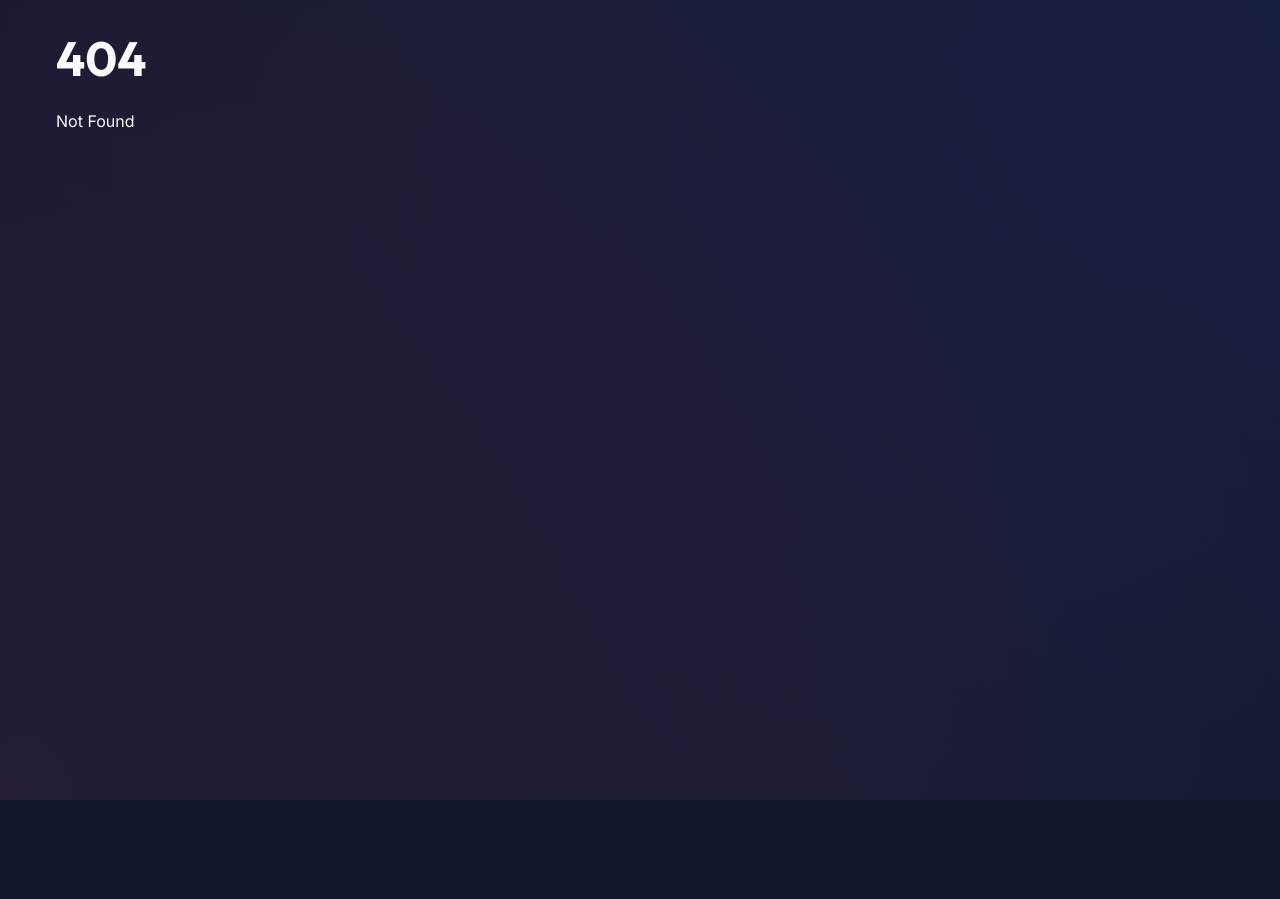
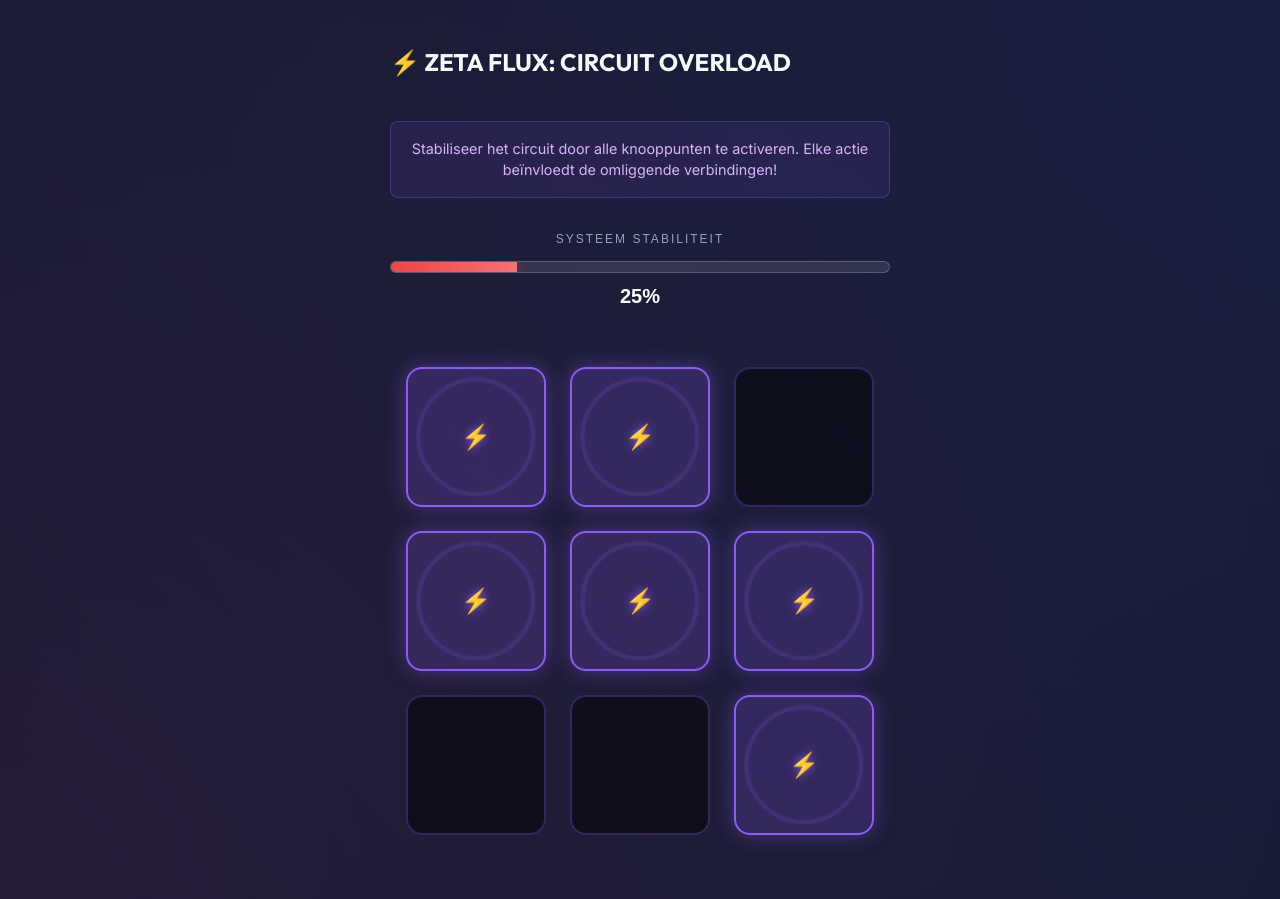
Before and after one commit to x4b5/game2026, a SvelteKit app: page /game/zeta-flux-33/circuit-overload in a window 1280 px wide. Before the commit this address had no page. Before the commit the page ends 800 px from the top, so only its background shows below. Built offline with nearby package versions, Linux system fonts and the light colour scheme.

Commit message:
feat: add circuit overload game to zeta flux

```diff
--- /dev/null
+++ b/src/routes/game/zeta-flux-33/circuit-overload/+page.svelte
@@ -0,0 +1,297 @@
+<script lang="ts">
+    import { onMount } from "svelte";
+    import { fade, fly, scale } from "svelte/transition";
+    import GameContainer from "$lib/components/GameContainer.svelte";
+    import { soundManager } from "$lib/utils/SoundManager";
+
+    let gameContainer: any;
+    let nodes = $state<{ id: number; active: boolean; energy: number }[]>([]);
+    let gameActive = $state(false);
+    let stability = $state(100);
+    let timer: any;
+
+    const TARGET_STABILITY = 100;
+
+    function initGame() {
+        nodes = Array.from({ length: 9 }, (_, i) => ({
+            id: i,
+            active: Math.random() > 0.5,
+            energy: Math.floor(Math.random() * 100),
+        }));
+        stability = 50;
+        gameActive = true;
+
+        timer = setInterval(() => {
+            if (gameActive) {
+                stability -= 0.5;
+                if (stability <= 0) {
+                    gameActive = false;
+                    gameContainer?.lose();
+                }
+            }
+        }, 100);
+    }
+
+    function toggleNode(id: number) {
+        if (!gameActive) return;
+
+        nodes[id].active = !nodes[id].active;
+
+        // Influence neighbors
+        const neighbors = getNeighbors(id);
+        neighbors.forEach((nId) => {
+            nodes[nId].active = !nodes[nId].active;
+        });
+
+        checkWin();
+    }
+
+    function getNeighbors(id: number) {
+        const neighbors = [];
+        const row = Math.floor(id / 3);
+        const col = id % 3;
+
+        if (row > 0) neighbors.push(id - 3);
+        if (row < 2) neighbors.push(id + 3);
+        if (col > 0) neighbors.push(id - 1);
+        if (col < 2) neighbors.push(id + 1);
+
+        return neighbors;
+    }
+
+    function checkWin() {
+        const allActive = nodes.every((n) => n.active);
+        if (allActive) {
+            gameActive = false;
+            clearInterval(timer);
+            gameContainer?.win(Math.floor(stability * 100));
+        }
+    }
+
+    onMount(() => {
+        initGame();
+        return () => clearInterval(timer);
+    });
+
+    function handleReset() {
+        initGame();
+    }
+</script>
+
+<div class="circuit-page" in:fade>
+    <GameContainer
+        bind:this={gameContainer}
+        gameId="zeta-circuit"
+        title="⚡ ZETA FLUX: CIRCUIT OVERLOAD"
+        onReset={handleReset}
+    >
+        <div class="game-content">
+            <div class="mission-briefing">
+                <p>
+                    Stabiliseer het circuit door alle knooppunten te activeren.
+                    Elke actie beïnvloedt de omliggende verbindingen!
+                </p>
+            </div>
+
+            <div class="status-panel">
+                <div class="stability-label">SYSTEEM STABILITEIT</div>
+                <div class="stability-bar">
+                    <div
+                        class="stability-fill"
+                        style:width="{stability}%"
+                        class:critical={stability < 30}
+                    ></div>
+                </div>
+                <div class="stability-value">{Math.round(stability)}%</div>
+            </div>
+
+            <div class="nodes-grid">
+                {#each nodes as node (node.id)}
+                    <button
+                        class="node-btn"
+                        class:active={node.active}
+                        onclick={() => toggleNode(node.id)}
+                    >
+                        <div class="node-inner">
+                            <div class="pulse-ring"></div>
+                            {#if node.active}
+                                <span class="bolt">⚡</span>
+                            {/if}
+                        </div>
+                    </button>
+                {/each}
+            </div>
+        </div>
+    </GameContainer>
+</div>
+
+<style>
+    .circuit-page {
+        min-height: 80vh;
+        display: flex;
+        align-items: center;
+        justify-content: center;
+        padding: 1rem;
+    }
+
+    .game-content {
+        max-width: 500px;
+        width: 100%;
+        margin: 0 auto;
+    }
+
+    .mission-briefing {
+        background: rgba(139, 92, 246, 0.1);
+        border: 1px solid rgba(139, 92, 246, 0.3);
+        padding: 1rem;
+        border-radius: 8px;
+        margin-bottom: 2rem;
+        color: #d8b4fe;
+        font-size: 0.9rem;
+        text-align: center;
+        line-height: 1.5;
+    }
+
+    .status-panel {
+        margin-bottom: 2.5rem;
+        text-align: center;
+    }
+
+    .stability-label {
+        font-family: "Orbitron", sans-serif;
+        font-size: 0.75rem;
+        color: #94a3b8;
+        margin-bottom: 0.8rem;
+        letter-spacing: 2px;
+    }
+
+    .stability-bar {
+        width: 100%;
+        height: 12px;
+        background: rgba(255, 255, 255, 0.1);
+        border-radius: 6px;
+        overflow: hidden;
+        border: 1px solid rgba(255, 255, 255, 0.2);
+        margin-bottom: 0.5rem;
+    }
+
+    .stability-fill {
+        height: 100%;
+        background: linear-gradient(90deg, #8b5cf6, #d8b4fe);
+        transition: width 0.3s ease;
+        box-shadow: 0 0 15px rgba(139, 92, 246, 0.5);
+    }
+
+    .stability-fill.critical {
+        background: linear-gradient(90deg, #ef4444, #f87171);
+        box-shadow: 0 0 15px rgba(239, 68, 68, 0.5);
+        animation: blink 0.5s infinite;
+    }
+
+    .stability-value {
+        font-family: "Orbitron", sans-serif;
+        font-size: 1.25rem;
+        font-weight: 700;
+        color: white;
+    }
+
+    .nodes-grid {
+        display: grid;
+        grid-template-columns: repeat(3, 1fr);
+        gap: 1.5rem;
+        padding: 1rem;
+    }
+
+    .node-btn {
+        aspect-ratio: 1;
+        background: rgba(0, 0, 0, 0.5);
+        border: 2px solid rgba(139, 92, 246, 0.3);
+        border-radius: 16px;
+        cursor: pointer;
+        position: relative;
+        transition: all 0.3s cubic-bezier(0.175, 0.885, 0.32, 1.275);
+        padding: 0;
+        overflow: hidden;
+    }
+
+    .node-btn:hover {
+        border-color: rgba(139, 92, 246, 0.8);
+        transform: scale(1.05);
+    }
+
+    .node-btn.active {
+        background: rgba(139, 92, 246, 0.2);
+        border-color: #8b5cf6;
+        box-shadow: 0 0 20px rgba(139, 92, 246, 0.4);
+    }
+
+    .node-inner {
+        width: 100%;
+        height: 100%;
+        display: flex;
+        align-items: center;
+        justify-content: center;
+        position: relative;
+    }
+
+    .bolt {
+        font-size: 1.5rem;
+        filter: drop-shadow(0 0 5px #8b5cf6);
+        animation: bolt-in 0.3s ease-out forwards;
+    }
+
+    .pulse-ring {
+        position: absolute;
+        width: 40%;
+        height: 40%;
+        border-radius: 50%;
+        border: 2px solid #8b5cf6;
+        opacity: 0;
+    }
+
+    .node-btn.active .pulse-ring {
+        animation: pulse-ring 2s infinite;
+    }
+
+    @keyframes pulse-ring {
+        0% {
+            transform: scale(1);
+            opacity: 0.8;
+        }
+        100% {
+            transform: scale(2.5);
+            opacity: 0;
+        }
+    }
+
+    @keyframes bolt-in {
+        from {
+            transform: scale(0) rotate(-45deg);
+            opacity: 0;
+        }
+        to {
+            transform: scale(1) rotate(0);
+            opacity: 1;
+        }
+    }
+
+    @keyframes blink {
+        0%,
+        100% {
+            opacity: 1;
+        }
+        50% {
+            opacity: 0.7;
+        }
+    }
+
+    @keyframes pulse {
+        0%,
+        100% {
+            opacity: 1;
+        }
+        50% {
+            opacity: 0.5;
+        }
+    }
+</style>
```
Also changed, not shown: src/routes/game/zeta-flux-33/+page.svelte (+10 -0 lines).
